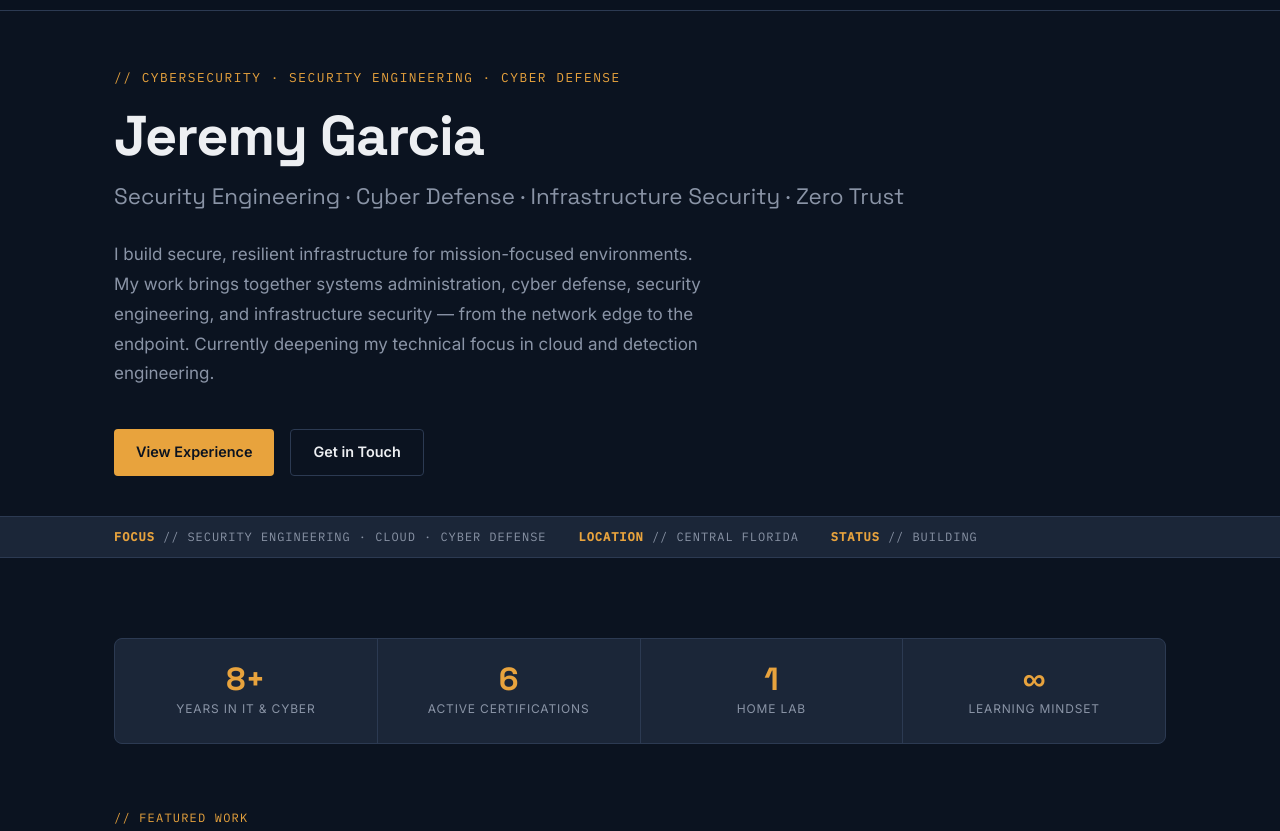
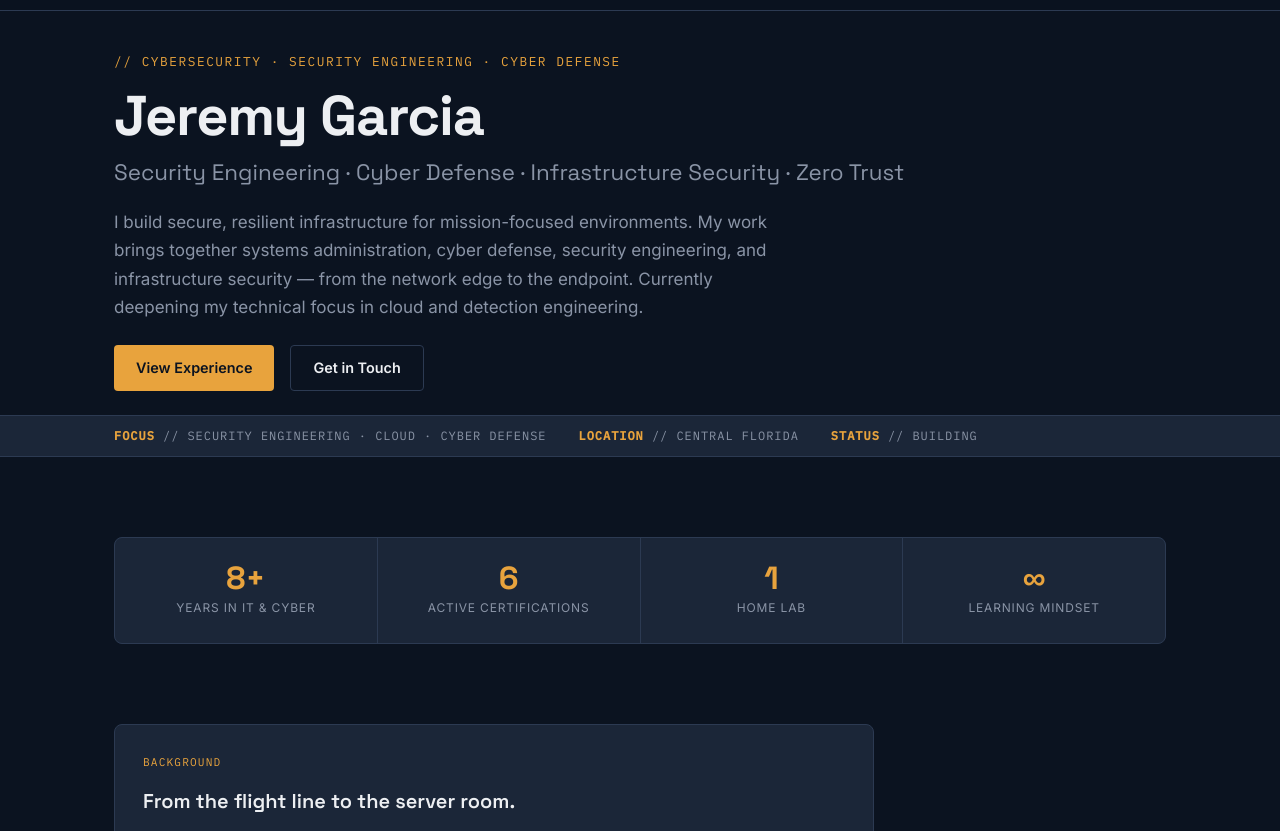
Before and after one commit to jergarcia2/jeremymgarcia.com, a plain HTML site: page index.html in a window 1280 px wide. Shown: the part 53-884 px from the top of the page. Drawn offline with Linux system fonts and the light colour scheme.

Commit message:
Compact hero further and reorder homepage narrative flow
- Cut hero internal spacing more decisively: top padding 56->40px,
  eyebrow/name/title/mission/ctas margins all tightened, mission
  column widened (56ch->64ch) and line-height reduced so the
  paragraph wraps to fewer lines. Prior 24px trim wasn't visible
  enough on wide viewports; this is a larger, more legible cut.
- Reorder homepage sections: Background callout now sits between
  Metrics and Featured Work, so the personal narrative reads before
  the project/role tiles instead of after them

Co-Authored-By: Claude Sonnet 5 <noreply@anthropic.com>

```diff
--- a/assets/style.css
+++ b/assets/style.css
@@ -201,7 +201,7 @@ section + section { padding-top: 0; }
 
 /* ── Hero ────────────────────────────────────────────────── */
 .hero {
-  padding: 56px 0 0;
+  padding: 40px 0 0;
   animation: fadeUp .6s ease both;
 }
 .hero__eyebrow {
@@ -210,7 +210,7 @@ section + section { padding-top: 0; }
   letter-spacing: .12em;
   text-transform: uppercase;
   color: var(--accent);
-  margin-bottom: 1rem;
+  margin-bottom: .75rem;
 }
 .hero__name {
   font-family: var(--font-display);
@@ -219,27 +219,27 @@ section + section { padding-top: 0; }
   line-height: 1.1;
   letter-spacing: -.02em;
   color: var(--text);
-  margin-bottom: .75rem;
+  margin-bottom: .5rem;
 }
 .hero__title {
   font-family: var(--font-display);
   font-size: clamp(1rem, 2.5vw, 1.4rem);
   font-weight: 400;
   color: var(--text-secondary);
-  margin-bottom: 1.5rem;
+  margin-bottom: 1rem;
 }
 .hero__mission {
-  max-width: 56ch;
+  max-width: 64ch;
   color: var(--text-secondary);
   font-size: 1.0625rem;
-  line-height: 1.75;
-  margin-bottom: 2.5rem;
+  line-height: 1.65;
+  margin-bottom: 1.5rem;
 }
 .hero__ctas {
   display: flex;
   flex-wrap: wrap;
   gap: 1rem;
-  margin-bottom: 2.5rem;
+  margin-bottom: 1.5rem;
 }
 
 /* ── Buttons ────────────────────────────────────────────── */
--- a/index.html
+++ b/index.html
@@ -63,7 +63,7 @@
   <!-- Metrics -->
   <div class="container">
     <section>
-      <div class="metrics">
+      <div class="metrics" style="margin-bottom: 0;">
         <div class="metric">
           <div class="metric__value">8+</div>
           <div class="metric__label">Years in IT &amp; Cyber</div>
@@ -81,8 +81,33 @@
           <div class="metric__label">Learning Mindset</div>
         </div>
       </div>
+    </section>
 
-      <!-- Featured work -->
+    <!-- Background callout -->
+    <section>
+      <div class="card" style="max-width: 760px;">
+        <div class="card__label">Background</div>
+        <div class="card__title" style="font-size: 1.25rem; margin-bottom: 1rem;">
+          From the flight line to the server room.
+        </div>
+        <div class="card__body" style="font-size: 1rem; line-height: 1.8;">
+          I came to IT and cybersecurity through a non-traditional path: military service,
+          higher education, and a transition into federal cyber. Since then, I have worked in
+          defensive cyber operations, security compliance, cybersecurity leadership, and
+          infrastructure operations. That background shapes how I work: disciplined,
+          mission-focused, and building toward deeper technical specialization in security
+          engineering, cloud, and infrastructure security.
+        </div>
+        <div style="margin-top: 1.5rem;">
+          <a href="experience.html" class="btn btn-outline" style="font-size: .875rem;">
+            Full Experience →
+          </a>
+        </div>
+      </div>
+    </section>
+
+    <!-- Featured work -->
+    <section>
       <p class="label" style="margin-bottom: 1rem;">// Featured Work</p>
       <h2 class="section-title">What I'm Working On</h2>
       <p class="section-subtitle">
@@ -140,29 +165,6 @@
         </div>
       </div>
     </section>
-
-    <!-- Background callout -->
-    <section>
-      <div class="card" style="max-width: 760px;">
-        <div class="card__label">Background</div>
-        <div class="card__title" style="font-size: 1.25rem; margin-bottom: 1rem;">
-          From the flight line to the server room.
-        </div>
-        <div class="card__body" style="font-size: 1rem; line-height: 1.8;">
-          I came to IT and cybersecurity through a non-traditional path: military service,
-          higher education, and a transition into federal cyber. Since then, I have worked in
-          defensive cyber operations, security compliance, cybersecurity leadership, and
-          infrastructure operations. That background shapes how I work: disciplined,
-          mission-focused, and building toward deeper technical specialization in security
-          engineering, cloud, and infrastructure security.
-        </div>
-        <div style="margin-top: 1.5rem;">
-          <a href="experience.html" class="btn btn-outline" style="font-size: .875rem;">
-            Full Experience →
-          </a>
-        </div>
-      </div>
-    </section>
   </div>
 
   <!-- Footer -->
```
